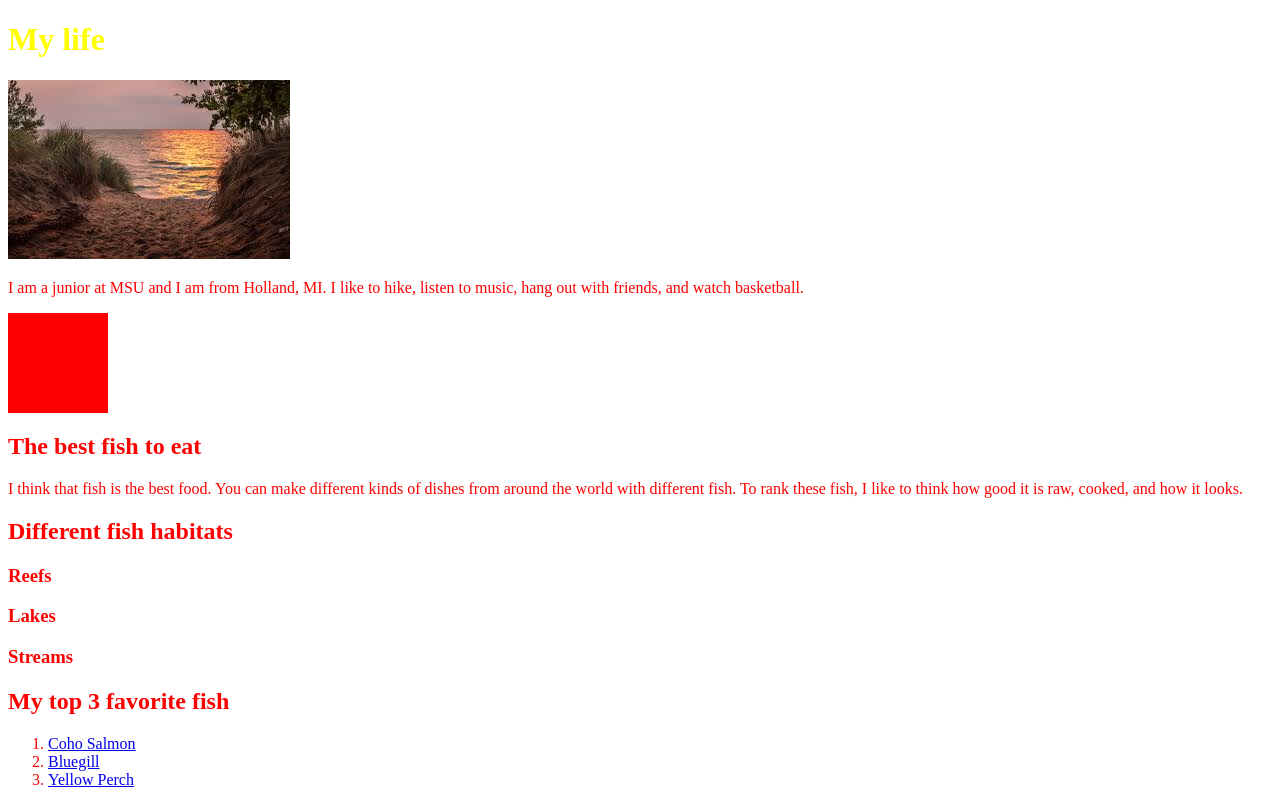
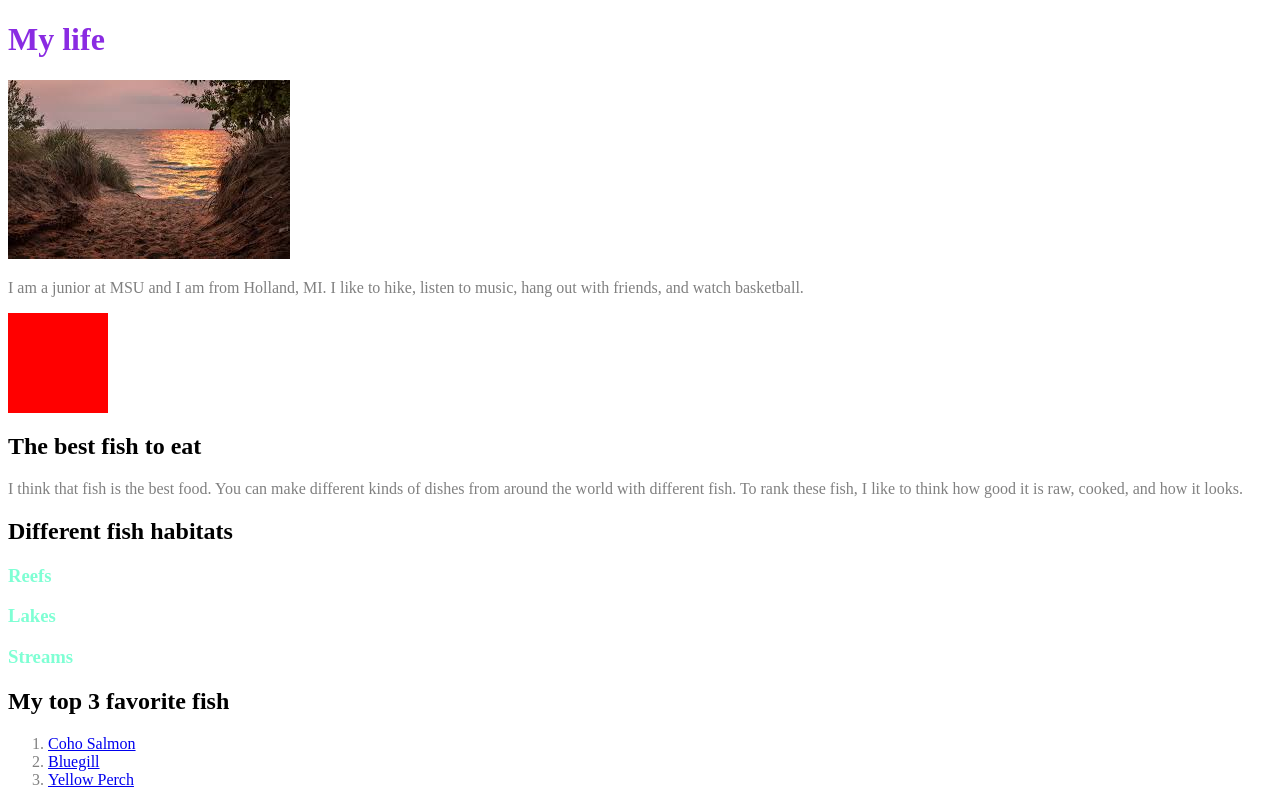
Before and after one commit to wiruaeb/wiruaeb.github.io, a plain HTML site: page index.html in a window 1280 px wide. Drawn offline with Linux system fonts and the light colour scheme.

Commit message:
update css

```diff
--- a/styles.css
+++ b/styles.css
@@ -1,13 +1,21 @@
 .blue {
-    color: rgba(255, 255, 0, 1);
+    color: blueviolet;
 }
 
 h1 {
-    color: green;
+    color: firebrick;
+}
+
+h2 {
+    color:black;
+}
+
+h3 {
+    color:aquamarine;
 }
 
 body{
-    color:red;
+    color:gray;
 }
 
 .box {
```
